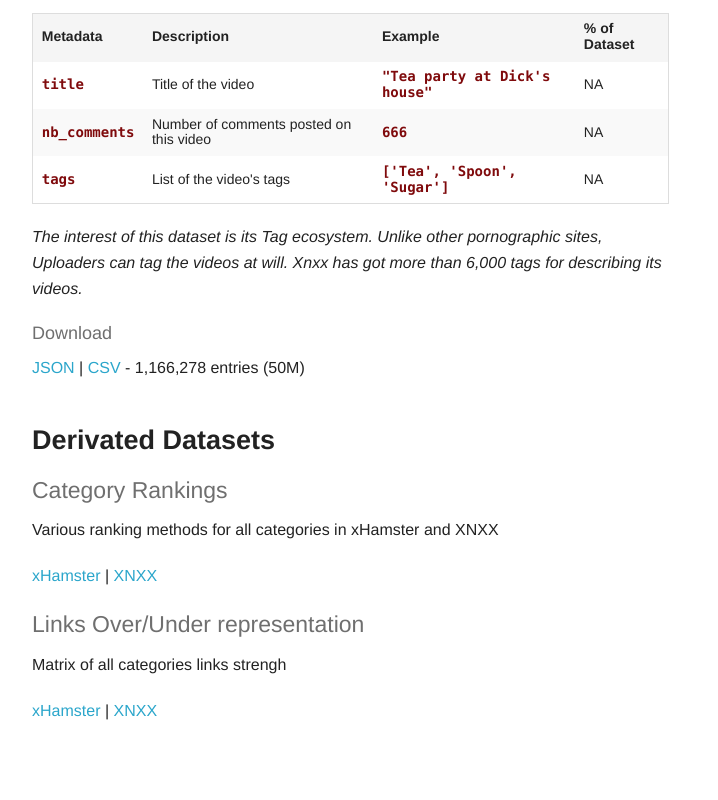
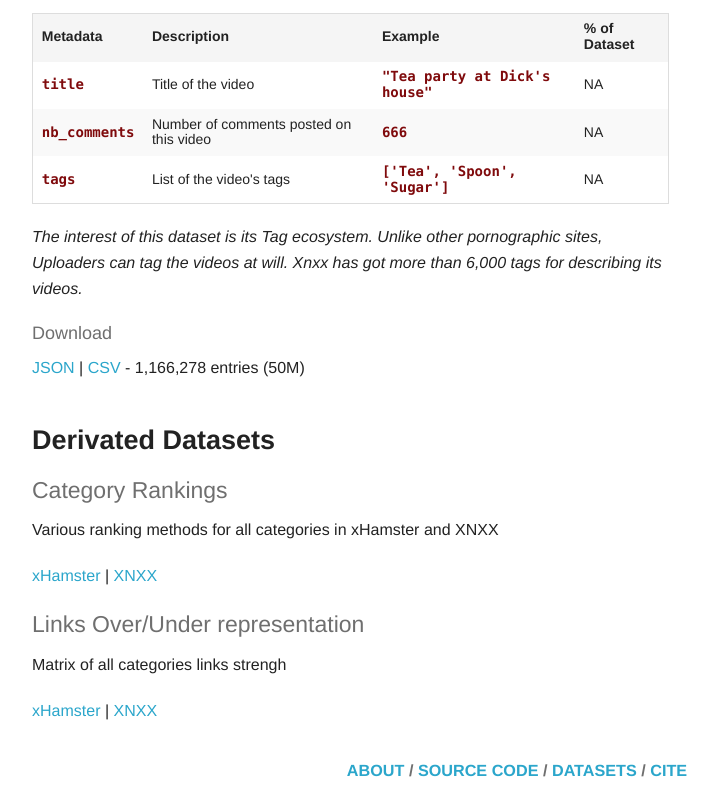
Before and after one commit to sexualitics/sexualitics.github.io, a plain HTML site: page index.html in a window 1280 px wide. Shown: the part 1095-1895 px from the top of the page, without its empty margins (123-841 px from the left). Before the commit the page ends 1838 px from the top, so only its background shows below. Drawn offline with Linux system fonts and the light colour scheme.

Commit message:
Update index.html

```diff
--- a/index.html
+++ b/index.html
@@ -163,6 +163,8 @@
 
 	</div>
 
+    <h3 style="text-align:center;"><small><a href="http://sexualitics.org/" target="_blank">ABOUT</a> / <a href="http://github.com/sexualitics/porngram" target="_blank">SOURCE CODE</a> / <a href="http://sexualitics.github.io/" target="_blank">DATASETS</a> / <a href="http://hal.archives-ouvertes.fr/hal-00937745" target="_blank">CITE</a></small></h3>
+
   <script>
   document.write('<script src=' +
   ('__proto__' in {} ? 'js/vendor/zepto' : 'js/vendor/jquery') +
```
